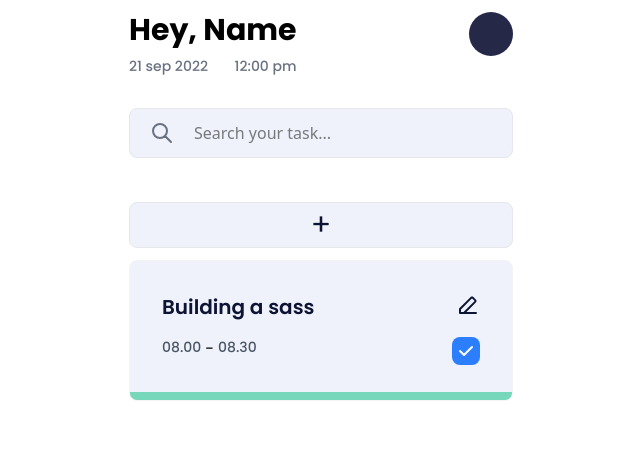
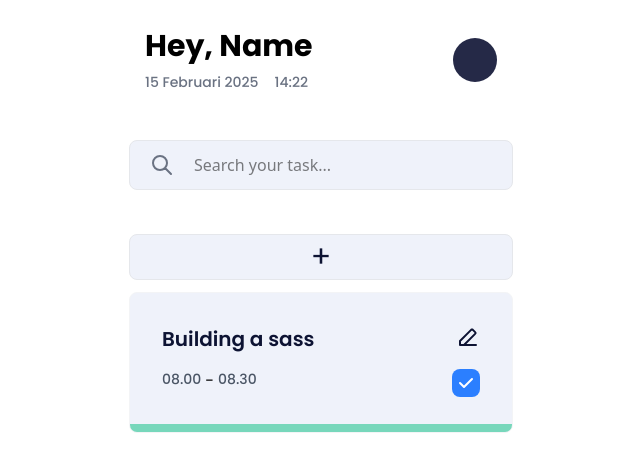
Before and after one commit to torikallcode/Simply_start, a React (Vite) app in the folder frontend/: page / in a window 1280 px wide. Shown: the top 470 px of the page, without its empty margins (319-959 px from the left). Built offline with nearby package versions, Linux system fonts and the light colour scheme.

Commit message:
take data from API

```diff
--- a/frontend/src/components/Header.jsx
+++ b/frontend/src/components/Header.jsx
@@ -1,14 +1,62 @@
+import React, { useState, useEffect } from 'react'
+import axios from 'axios'
+
+// Fungsi untuk mengubah angka bulan menjadi nama bulan
+const getMonthName = (monthNumber) => {
+  const months = [
+    'Januari', 'Februari', 'Maret', 'April',
+    'Mei', 'Juni', 'Juli', 'Agustus',
+    'September', 'Oktober', 'November', 'Desember'
+  ]
+  return months[monthNumber]
+}
+
 export const Header = () => {
+  const [currentDate, setCurrentDate] = useState(new Date())
+
+  useEffect(() => {
+    // Update waktu setiap menit
+    const timer = setInterval(() => {
+      setCurrentDate(new Date())
+    }, 60000)
+
+    // Membersihkan interval
+    return () => clearInterval(timer)
+  }, [])
+
+  // Format tanggal custom
+  const formatDate = () => {
+    const date = currentDate
+    const day = date.getDate()
+    const month = getMonthName(date.getMonth())
+    const year = date.getFullYear()
+
+    return `${day} ${month} ${year}`
+  }
+
+  // Format waktu tanpa detik
+  const formatTime = () => {
+    const date = currentDate
+    const hours = date.getHours().toString().padStart(2, '0')
+    const minutes = date.getMinutes().toString().padStart(2, '0')
+    return `${hours}:${minutes}`
+  }
+
   return (
-    <header className="flex justify-between font-poppins">
+    <header className="flex justify-between items-center font-poppins p-4">
       <div className="flex flex-col space-y-2">
         <h1 className="text-3xl font-bold">Hey, Name</h1>
-        <div className="flex justify-between">
-          <h2 className="text-sm font-medium text-gray-500">21 sep 2022</h2>
-          <h2 className="text-sm font-medium text-gray-500">12:00 pm</h2>
+        <div className="flex space-x-4">
+          <h2 className="text-sm font-medium text-gray-500">
+            {formatDate()}
+          </h2>
+          <h2 className="text-sm font-medium text-gray-500">
+            {formatTime()}
+          </h2>
         </div>
       </div>
-      <div className="bg-ashGray2 aspect-[1/1] w-11 h-fit rounded-full flex justify-center items-center">
+      <div className="bg-ashGray2 aspect-square w-11 h-11 rounded-full flex justify-center items-center">
+        {/* Konten avatar atau ikon */}
       </div>
     </header>
   )
```
